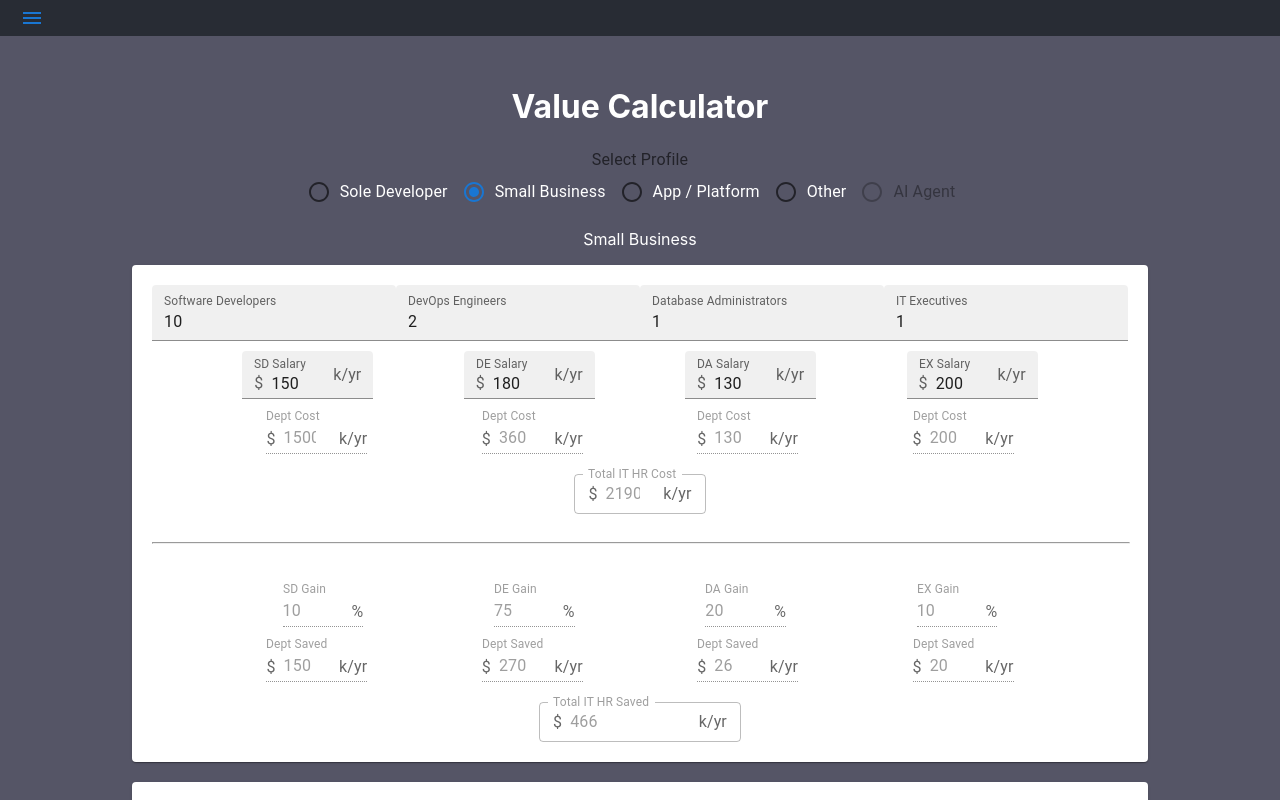
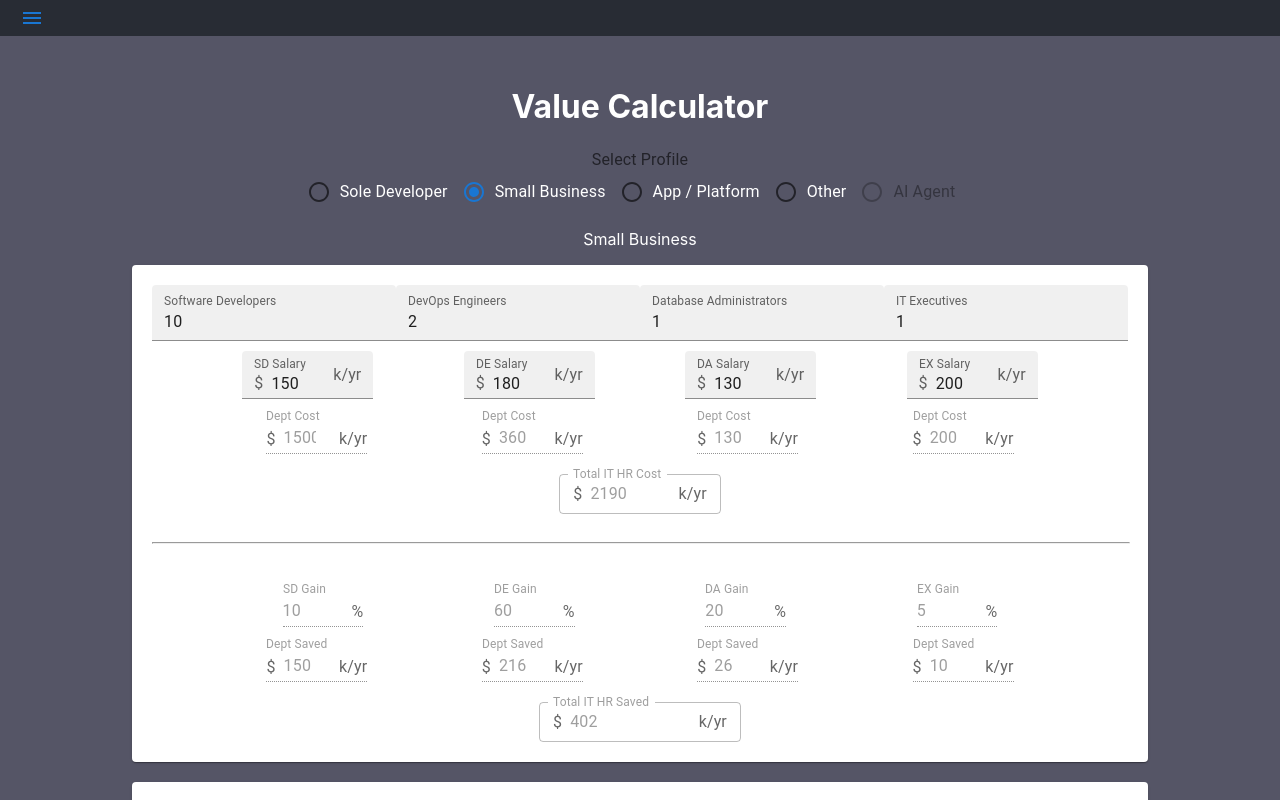
Before and after one commit to fractalstrategies/get-k8s, a React (Create React App) app: page /calculator in a window 1280 px wide. Shown: the top 800 px of the page. Built offline with nearby package versions, Linux system fonts and the light colour scheme.

Commit message:
update Calculator defaults

```diff
--- a/src/pages/CalculatorHR.js
+++ b/src/pages/CalculatorHR.js
@@ -1,47 +1,34 @@
-import { useState } from 'react'
-
 import Paper from '@mui/material/Paper'
 import TextField from '@mui/material/TextField'
 
 import InputUnit from '../components/InputUnit'
 
 export default function CalculatorHR(props) {
-  const [SD, setSD] = useState(10)
-  const [DE, setDE] = useState(2)
-  const [DA, setDA] = useState(1)
-  const [EX, setEX] = useState(1)
-  const [SDs, setSDs] = useState(150)
-  const [DEs, setDEs] = useState(180)
-  const [DAs, setDAs] = useState(130)
-  const [EXs, setEXs] = useState(200)
-  const deptSD = SD * SDs
-  const deptDE = DE * DEs
-  const deptDA = DA * DAs
-  const deptEX = EX * EXs
+  const hr = props.hr
+  const deptSD = hr.SD * hr.SDs
+  const deptDE = hr.DE * hr.DEs
+  const deptDA = hr.DA * hr.DAs
+  const deptEX = hr.EX * hr.EXs
   const costHR = deptSD + deptDE + deptDA + deptEX
-  const savRateSD = 0.1
-  const savRateDE = 0.75
-  const savRateDA = 0.2
-  const savRateEX = 0.1
-  const savSD = deptSD * savRateSD
-  const savDE = deptDE * savRateDE
-  const savDA = deptDA * savRateDA
-  const savEX = deptEX * savRateEX
+  const savSD = deptSD * hr.savSD
+  const savDE = deptDE * hr.savDE
+  const savDA = deptDA * hr.savDA
+  const savEX = deptEX * hr.savEX
   const saveHR = savSD + savDE + savDA + savEX
 
   return (
     <Paper style={{ width: '80%', margin: 'auto', display: 'flex', flexDirection: 'column', padding: 20 }}>
       <div style={{ display: 'flex', flexDirection: 'row', justifyContent: 'space-evenly' }}>
-        <TextField variant='filled' type='number' value={SD} label='Software Developers' onChange={e => setSD(e.target.value)} />
-        <TextField variant='filled' type='number' value={DE} label='DevOps Engineers' onChange={e => setDE(e.target.value)} />
-        <TextField variant='filled' type='number' value={DA} label='Database Administrators' onChange={e => setDA(e.target.value)} />
-        <TextField variant='filled' type='number' value={EX} label='IT Executives' onChange={e => setEX(e.target.value)} />
+        <TextField variant='filled' type='number' value={hr.SD} label='Software Developers' onChange={e => hr.setSD(e.target.value)} />
+        <TextField variant='filled' type='number' value={hr.DE} label='DevOps Engineers' onChange={e => hr.setDE(e.target.value)} />
+        <TextField variant='filled' type='number' value={hr.DA} label='Database Administrators' onChange={e => hr.setDA(e.target.value)} />
+        <TextField variant='filled' type='number' value={hr.EX} label='IT Executives' onChange={e => hr.setEX(e.target.value)} />
       </div>
       <div style={{ display: 'flex', flexDirection: 'row', justifyContent: 'space-evenly', marginTop: 10 }}>
-        <InputUnit variant='filled' label='SD Salary' value={SDs} unit='k/yr' onChange={setSDs} />
-        <InputUnit variant='filled' label='DE Salary' value={DEs} unit='k/yr' onChange={setDEs} />
-        <InputUnit variant='filled' label='DA Salary' value={DAs} unit='k/yr' onChange={setDAs} />
-        <InputUnit variant='filled' label='EX Salary' value={EXs} unit='k/yr' onChange={setEXs} />
+        <InputUnit variant='filled' label='SD Salary' value={hr.SDs} unit='k/yr' onChange={hr.setSDs} />
+        <InputUnit variant='filled' label='DE Salary' value={hr.DEs} unit='k/yr' onChange={hr.setDEs} />
+        <InputUnit variant='filled' label='DA Salary' value={hr.DAs} unit='k/yr' onChange={hr.setDAs} />
+        <InputUnit variant='filled' label='EX Salary' value={hr.EXs} unit='k/yr' onChange={hr.setEXs} />
       </div>
       <div style={{ display: 'flex', flexDirection: 'row', justifyContent: 'space-evenly', marginTop: 10 }}>
         <InputUnit variant='standard' width={10} label='Dept Cost' value={deptSD} unit='k/yr' disabled={true} />
@@ -50,16 +37,16 @@ export default function CalculatorHR(props) {
         <InputUnit variant='standard' width={10} label='Dept Cost' value={deptEX} unit='k/yr' disabled={true} />
       </div>
       <div style={{ display: 'flex', flexDirection: 'row', justifyContent: 'space-evenly', marginTop: 20 }}>
-        <InputUnit variant='outlined' label='Total IT HR Cost' value={costHR} unit='k/yr' disabled={true} />
+        <InputUnit variant='outlined' width={16} label='Total IT HR Cost' value={costHR} unit='k/yr' disabled={true} />
       </div>
 
       <br /><hr style={{ width: '100%' }} /><br />
 
       <div style={{ display: 'flex', flexDirection: 'row', justifyContent: 'space-evenly', marginTop: 10 }}>
-        <InputUnit variant='standard' width={8} label='SD Gain' value={savRateSD * 100} unit='%' disabled={true} />
-        <InputUnit variant='standard' width={8} label='DE Gain' value={savRateDE * 100} unit='%' disabled={true} />
-        <InputUnit variant='standard' width={8} label='DA Gain' value={savRateDA * 100} unit='%' disabled={true} />
-        <InputUnit variant='standard' width={8} label='EX Gain' value={savRateEX * 100} unit='%' disabled={true} />
+        <InputUnit variant='standard' width={8} label='SD Gain' value={hr.savSD * 100} unit='%' disabled={true} />
+        <InputUnit variant='standard' width={8} label='DE Gain' value={hr.savDE * 100} unit='%' disabled={true} />
+        <InputUnit variant='standard' width={8} label='DA Gain' value={hr.savDA * 100} unit='%' disabled={true} />
+        <InputUnit variant='standard' width={8} label='EX Gain' value={hr.savEX * 100} unit='%' disabled={true} />
       </div>
       <div style={{ display: 'flex', flexDirection: 'row', justifyContent: 'space-evenly', marginTop: 10 }}>
         <InputUnit variant='standard' width={10} label='Dept Saved' value={savSD} unit='k/yr' disabled={true} />
--- a/src/pages/calculator.js
+++ b/src/pages/calculator.js
@@ -7,7 +7,48 @@ import RowRadioButtonsGroup from '../components/RadioRow'
 import CalculatorHR from './CalculatorHR'
 
 export default function Calcualtor(props) {
-  const [profile, setProfile] = useState('Small Business')
+  const profiles = {
+    'Sole Developer': {
+      'HR': { 'SD': 10, 'DE': 2, 'DA': 1, 'EX': 1, SDs: 150, DEs: 180, DAs: 130, EXs: 200, savSD: 0.1, savDE: 0.6, savDA: 0.2, savEX: 0.05 }
+    },
+    'Small Business': {
+      'HR': { 'SD': 10, 'DE': 2, 'DA': 1, 'EX': 1, SDs: 150, DEs: 180, DAs: 130, EXs: 200, savSD: 0.1, savDE: 0.6, savDA: 0.2, savEX: 0.05 }
+    },
+    'App / Platform': {
+      'HR': { 'SD': 50, 'DE': 4, 'DA': 4, 'EX': 2, SDs: 160, DEs: 220, DAs: 150, EXs: 280, savSD: 0.12, savDE: 0.65, savDA: 0.25, savEX: 0.03 }
+    },
+    'Other': {
+      'HR': { 'SD': 3, 'DE': 0.5, 'DA': 0.5, 'EX': 0, SDs: 60, DEs: 80, DAs: 50, EXs: 0, savSD: 0.1, savDE: 0.6, savDA: 0.2, savEX: 0.05 }
+    },
+  }
+  const [profile, setProfile] = useState(Object.keys(profiles)[1])
+
+  // HR
+  const [SD, setSD] = useState(profiles[profile].HR['SD'])
+  const [DE, setDE] = useState(profiles[profile].HR['DE'])
+  const [DA, setDA] = useState(profiles[profile].HR['DA'])
+  const [EX, setEX] = useState(profiles[profile].HR['EX'])
+  const [SDs, setSDs] = useState(profiles[profile].HR['SDs'])
+  const [DEs, setDEs] = useState(profiles[profile].HR['DEs'])
+  const [DAs, setDAs] = useState(profiles[profile].HR['DAs'])
+  const [EXs, setEXs] = useState(profiles[profile].HR['EXs'])
+  const savSD = profiles[profile].HR['savSD']
+  const savDE = profiles[profile].HR['savDE']
+  const savDA = profiles[profile].HR['savDA']
+  const savEX = profiles[profile].HR['savEX']
+  const hr = { SD, setSD, DE, setDE, DA, setDA, EX, setEX, SDs, setSDs, DEs, setDEs, DAs, setDAs, EXs, setEXs, savSD, savDE, savDA, savEX }
+  const setProfile1 = e => {
+    setProfile(e)
+    setSD(profiles[e].HR['SD'])
+    setDE(profiles[e].HR['DE'])
+    setDA(profiles[e].HR['DA'])
+    setEX(profiles[e].HR['EX'])
+    setSDs(profiles[e].HR['SDs'])
+    setDEs(profiles[e].HR['DEs'])
+    setDAs(profiles[e].HR['DAs'])
+    setEXs(profiles[e].HR['EXs'])
+  }
+
 
   // Infra
   const [numOfApps, setNumOfApps] = useState(1)
@@ -32,18 +73,13 @@ export default function Calcualtor(props) {
       <h1>Value Calculator</h1>
       <RowRadioButtonsGroup
         label='Select Profile'
-        options={[
-          'Sole Developer',
-          'Small Business',
-          'App / Platform',
-          'Other',
-        ]}
+        options={Object.keys(profiles)}
         value={profile}
-        cb={setProfile}
+        cb={setProfile1}
       />
       <p>{profile}</p>
 
-      {profile !== 'Sole Developer' ? <CalculatorHR /> : null}
+      {profile !== 'Sole Developer' ? <CalculatorHR hr={hr} /> : null}
 
       <br />
 
@@ -83,10 +119,12 @@ export default function Calcualtor(props) {
         </div>
       </Paper>
 
-      {profile && (numOfApps || numOfServ || numOfDBs || numOfAPIs) ? <div>
-        <h1>Total Expected Montly Savings</h1>
-        <p>${emsTotal} per month</p>
-      </div> : null}
+      {profile && (numOfApps || numOfServ || numOfDBs || numOfAPIs) ?
+        <div>
+          <h1>Total Expected Montly Savings</h1>
+          <p>${emsTotal} per month</p>
+        </div>
+        : null}
     </div>
   )
 }
--- a/src/pages/todo.js
+++ b/src/pages/todo.js
@@ -5,13 +5,15 @@ export default function ToDo(props) {
 
       <div style={{ width: 300, margin: 'auto', textAlign: 'left' }}>
         <ol>
-          <li>Update Calculator defaults</li>
+          <li>Calculator sidebar</li>
+          <li>CalculatorHW</li>
           <li>better styles</li>
           <li>nopage design</li>
         </ol>
 
         <h2>Done</h2>
         <ul>
+          <li>update Calculator defaults</li>
           <li>organize calculator variables</li>
           <li>services definitions</li>
           <li>add calculator detail</li>
```
